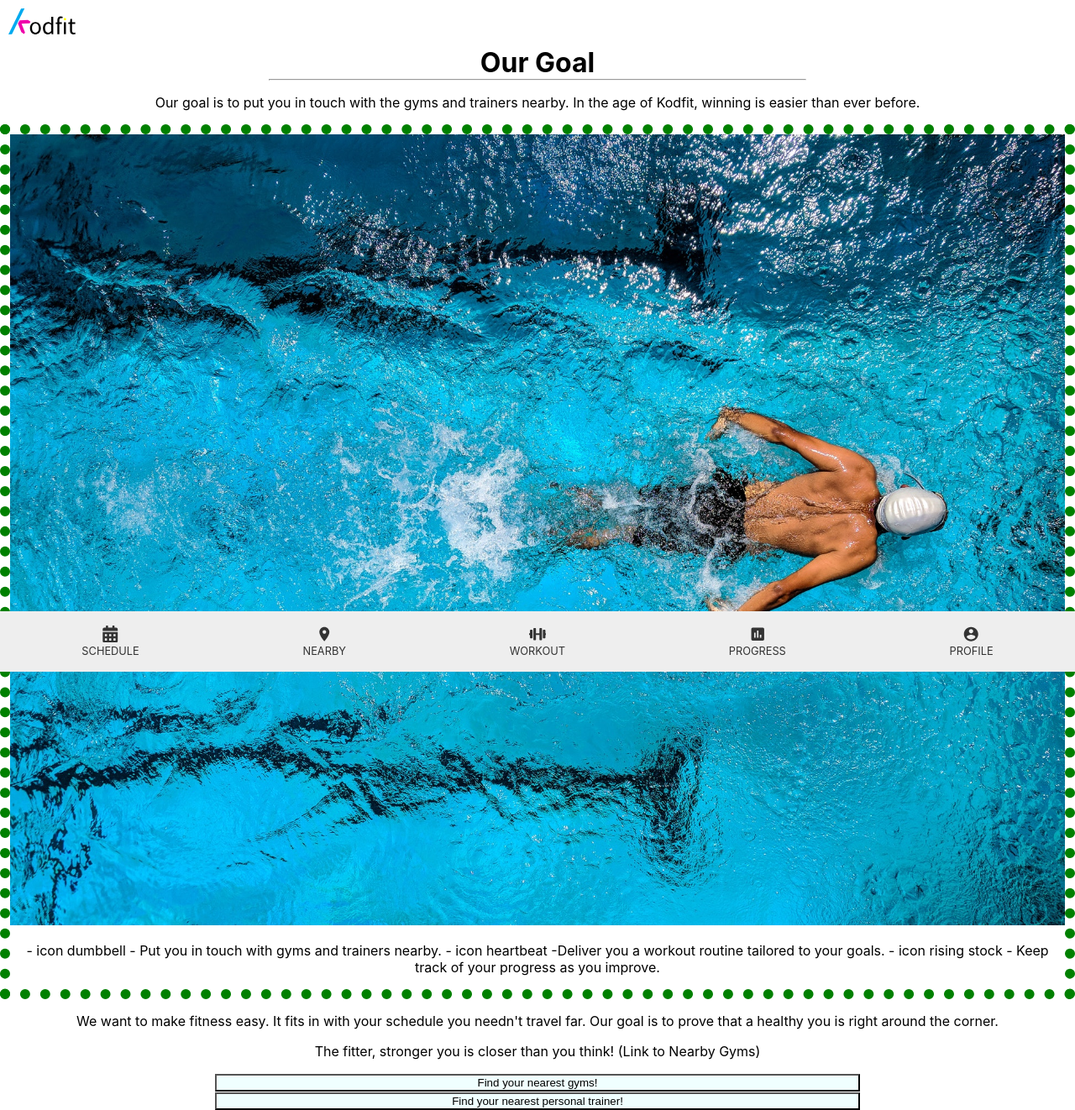
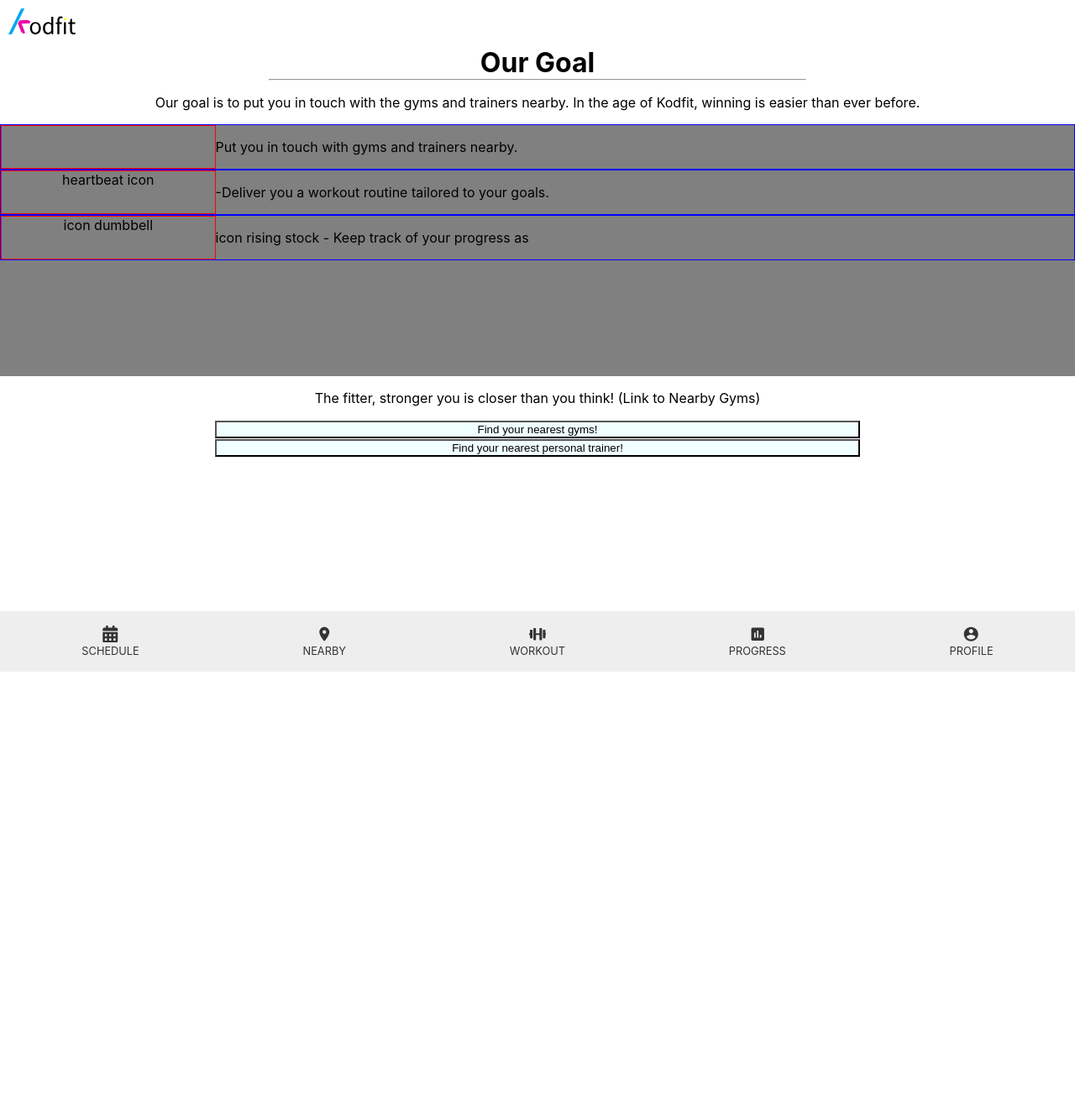
Before and after one commit to phapsides/kodfit, a React (Create React App) app: page /our-goal in a window 1280 px wide. Shown: the whole page at 84% size. After the commit the page ends 800 px from the top, so only its background shows below. Built offline with nearby package versions, Linux system fonts and the light colour scheme.

Commit message:
feat: Styling OurGoal component

```diff
--- a/src/LandingPage/OurGoal/OurGoal.css
+++ b/src/LandingPage/OurGoal/OurGoal.css
@@ -12,7 +12,30 @@
 }
 
 .OurGoal .container {
-    border: 12px green dotted;
+    background-color: grey;
+    width: 100%;
+    height: 300px;
+}
+
+.OurGoal .container .iconAndText {
+    border: thin blue solid;
+    display: flex;
+}
+
+.OurGoal .container .iconAndText .icon {
+    border: thin red solid;
+    width: 20%;
+
+}
+
+.OurGoal .image {
+    width: 100%;
+    height: 100%;
+    opacity: 0.9;
+}
+
+.OurGoal .text {
+    position: relative;
 }
 
 .OurGoal button {
--- a/src/LandingPage/OurGoal/OurGoal.js
+++ b/src/LandingPage/OurGoal/OurGoal.js
@@ -3,6 +3,7 @@ import "./OurGoal.css";
 // import motivational from "../../common/images/ourGoal-motivational.jpg";
 // import jogger from "../../common/images/female-jogger.jpg";
 import swimmer from "../../common/images/ourGoal-swimming.jpg";
+import { FaDumbbell } from "react-icons/fa";
 
 export default function OurGoal() {
   return (
@@ -12,28 +13,29 @@ export default function OurGoal() {
       <p>
         Our goal is to put you in touch with the gyms and trainers nearby. In
         the age of Kodfit, winning is easier than ever before.{" "}
-
       </p>
 
-    <div className="container">
-      <img src={swimmer} alt="Swimmer" />
-      <p>
-      - icon dumbbell - Put you in touch with gyms and trainers nearby.
-        - icon heartbeat -Deliver you a workout routine tailored to your goals.
-        - icon rising stock - Keep track of your progress as you improve.
-        <br></br>
-      </p>
-
-    </div>
-
+      <div className="container">
+        {/* <img className="image" src={swimmer} alt="Swimmer" /> */}
+        <div className="iconAndText">
+          <div className="icon"></div>
+          <p>Put you in touch with gyms and trainers nearby.</p>
+        </div>
+        <div className="iconAndText">
+          <div className="icon">heartbeat icon</div>
+          <p>-Deliver you a workout routine tailored to your goals.</p>
+        </div>
+        <div className="iconAndText">
+          <div className="icon">icon dumbbell</div>
+          <p>  icon rising stock - Keep track of your progress as
+</p>
+        </div>
+      </div>
 
       <p>
-        We want to make fitness easy. It fits in with your schedule you needn't
-        travel far. Our goal is to prove that a healthy you is right around the
-        corner.
+        {" "}
+        The fitter, stronger you is closer than you think! (Link to Nearby Gyms)
       </p>
-
-      <p>       The fitter, stronger you is closer than you think! (Link to Nearby Gyms)</p>
       <button>Find your nearest gyms!</button>
       <button>Find your nearest personal trainer!</button>
     </div>
@@ -41,5 +43,12 @@ export default function OurGoal() {
 }
 
 // eslint-disable-next-line
-{/* <img src={motivational} alt="Motivational" /> */
-/* <img src={jogger} alt="Joger" /> */}
+{
+  /* <img src={motivational} alt="Motivational" /> */
+  /* <img src={jogger} alt="Joger" /> */
+  /* <p>
+We want to make fitness easy. It fits in with your schedule you needn't
+travel far. Our goal is to prove that a healthy you is right around the
+corner.
+</p> */
+}
```
